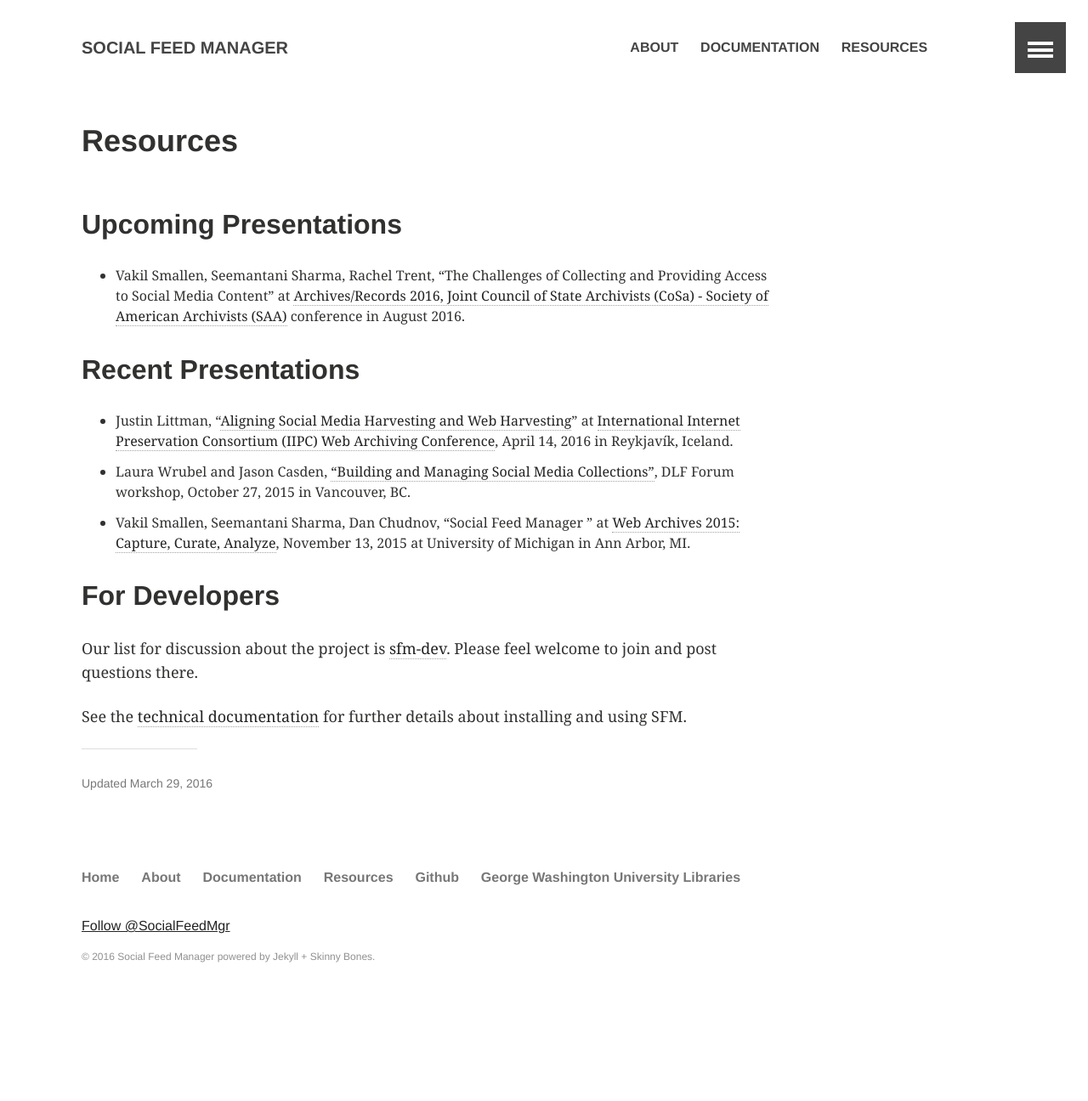
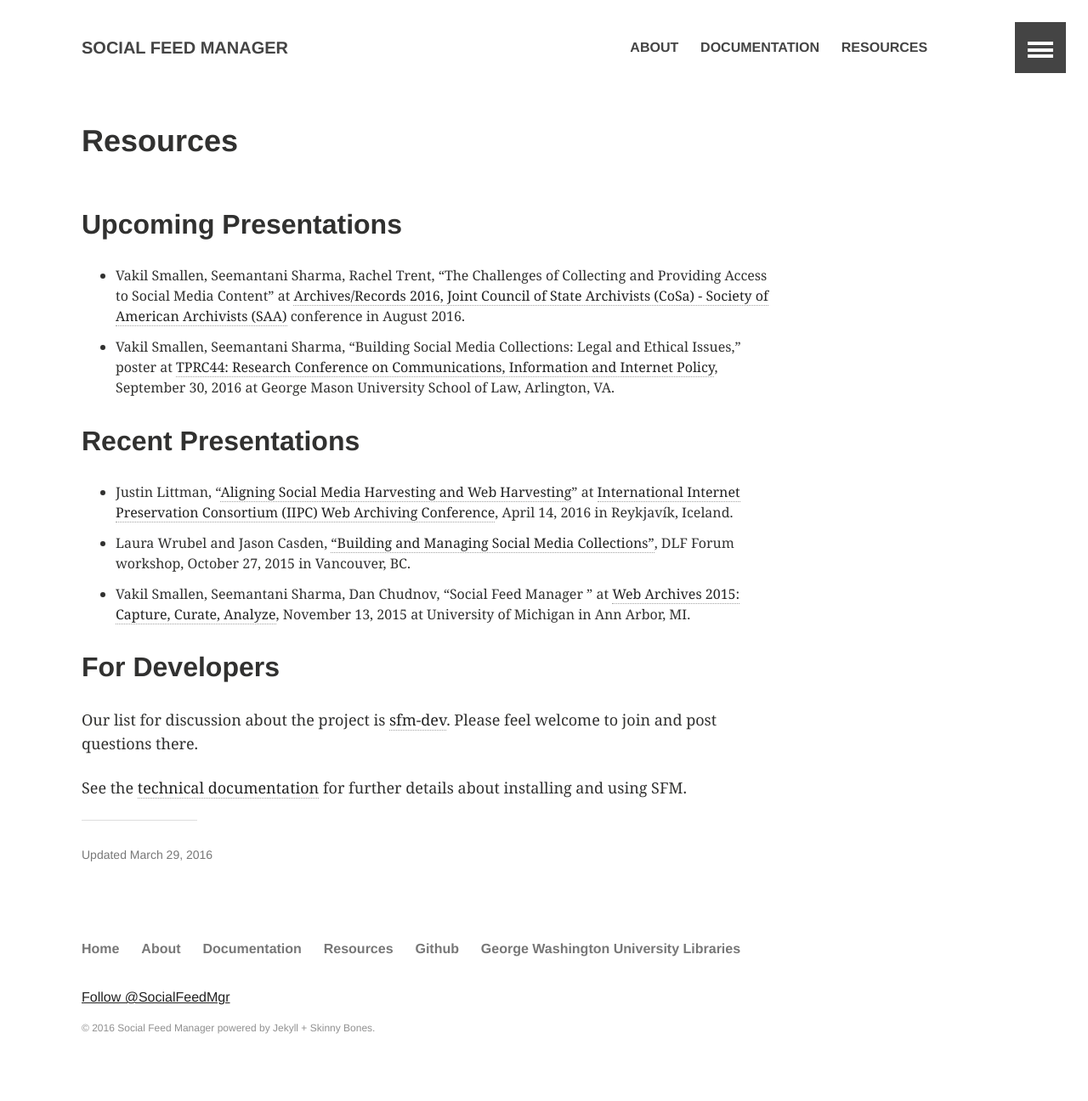
Before and after one commit to gwu-libraries/sfm-ui, a Jekyll site: the page built from resources/index.md, in a window 1280 px wide. Shown: the whole page at 85% size. Built offline with Jekyll 4.4.1, drawn with Linux system fonts in a browser that asks for light colours; comment, search, counter and statistics services are not loaded; before the commit the page ends 1212 px from its top, so only the background shows below that.

Commit message:
updating upcoming presentations

```diff
--- a/resources/index.md
+++ b/resources/index.md
@@ -11,8 +11,8 @@
 
 Upcoming Presentations
 ----------------------
-
 * Vakil Smallen, Seemantani Sharma, Rachel Trent, “The Challenges of Collecting and Providing Access to Social Media Content” at [Archives/Records 2016, Joint Council of State Archivists (CoSa) - Society of American Archivists (SAA)](http://www2.archivists.org/am2016) conference in August 2016.
+* Vakil Smallen, Seemantani Sharma, "Building Social Media Collections: Legal and Ethical Issues," poster at [TPRC44: Research Conference on Communications, Information and Internet Policy](http://www.tprcweb.com/), September 30, 2016 at George Mason University School of Law, Arlington, VA.
 
 Recent Presentations
 ------------------
```
